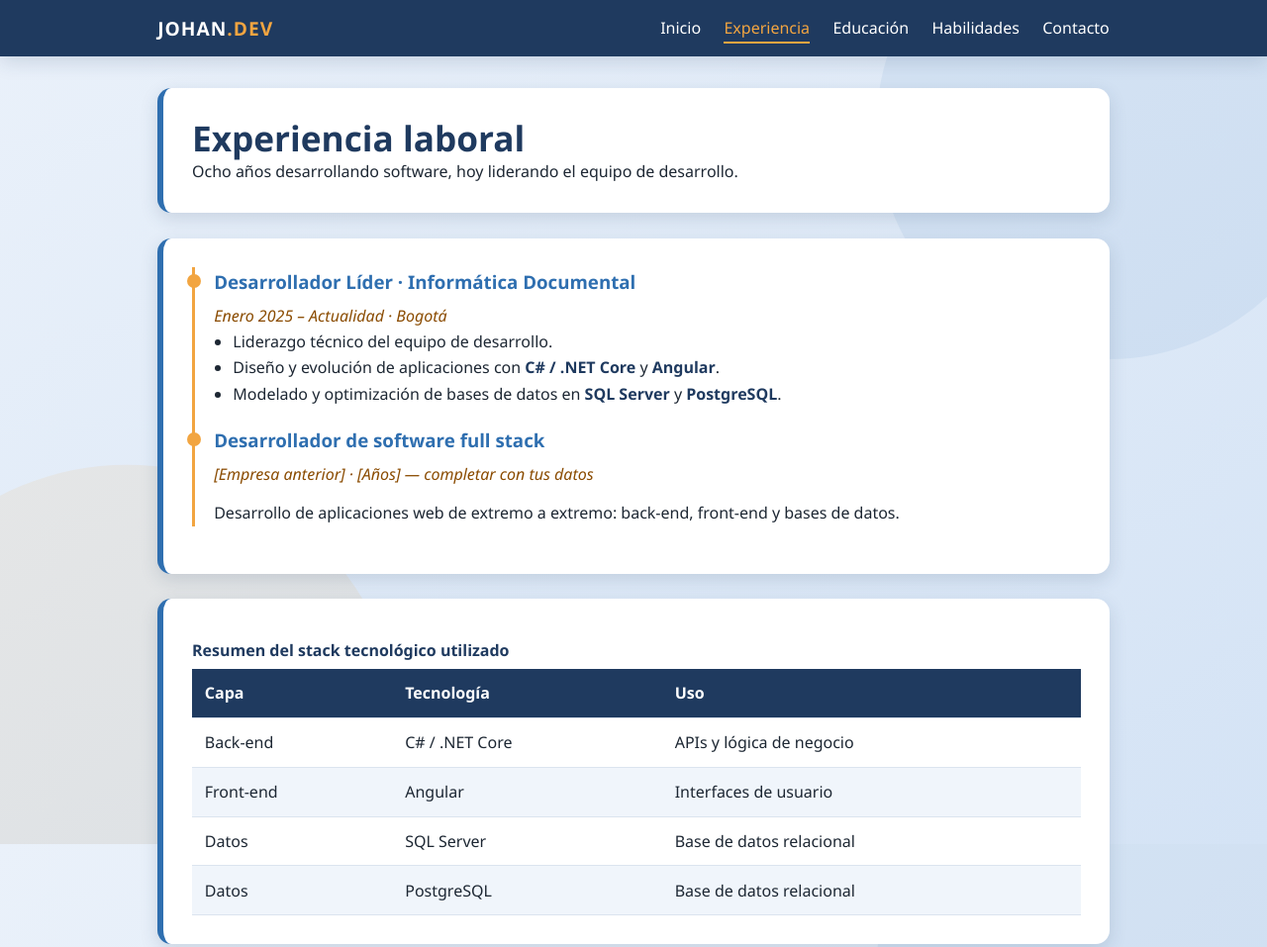
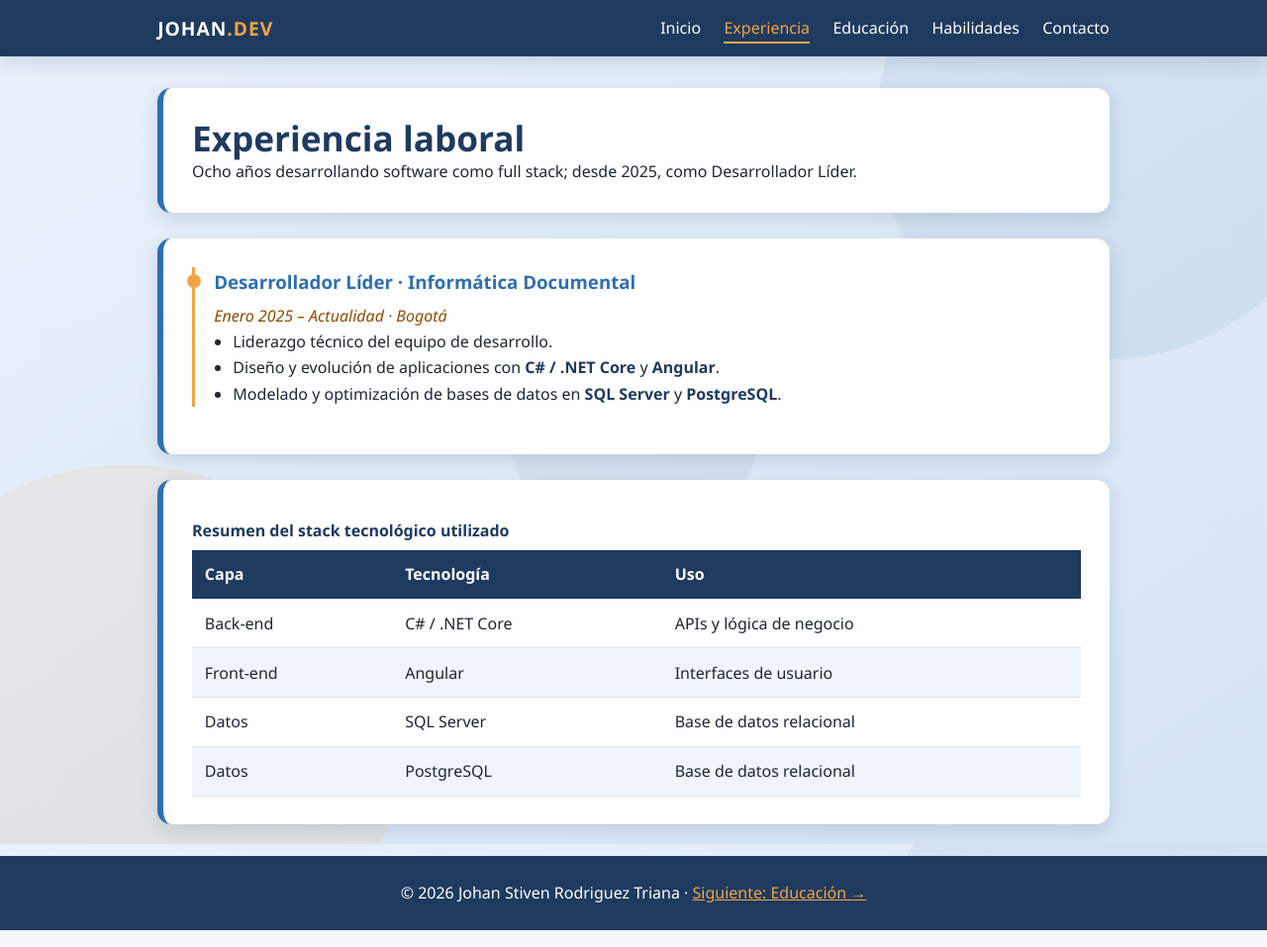
Before and after one commit to johanS123/hoja-de-vida, a plain HTML site: page experiencia.html in a window 1280 px wide. Shown: the top 957 px of the page at 99% size. Drawn offline with Linux system fonts and the light colour scheme.

Commit message:
Completar datos de contacto y experiencia

```diff
--- a/experiencia.html
+++ b/experiencia.html
@@ -23,7 +23,7 @@
   <main>
     <section class="tarjeta">
       <h1>Experiencia laboral</h1>
-      <p>Ocho años desarrollando software, hoy liderando el equipo de desarrollo.</p>
+      <p>Ocho años desarrollando software como full stack; desde 2025, como Desarrollador Líder.</p>
     </section>
 
     <section class="tarjeta">
@@ -36,11 +36,6 @@
             <li>Diseño y evolución de aplicaciones con <strong>C# / .NET Core</strong> y <strong>Angular</strong>.</li>
             <li>Modelado y optimización de bases de datos en <strong>SQL Server</strong> y <strong>PostgreSQL</strong>.</li>
           </ul>
-        </div>
-        <div class="hito">
-          <h3>Desarrollador de software full stack</h3>
-          <p><em>[Empresa anterior] · [Años] — completar con tus datos</em></p>
-          <p>Desarrollo de aplicaciones web de extremo a extremo: back-end, front-end y bases de datos.</p>
         </div>
       </div>
     </section>
```
Also changed, not shown: contacto.html (+3 -3 lines).
